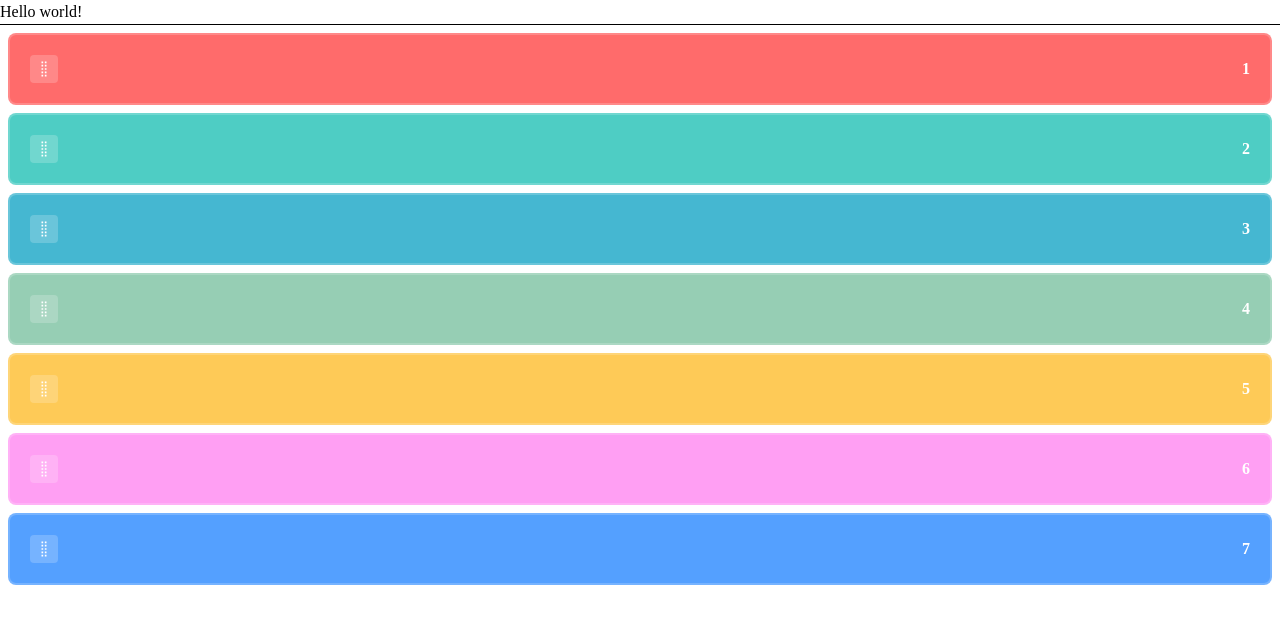
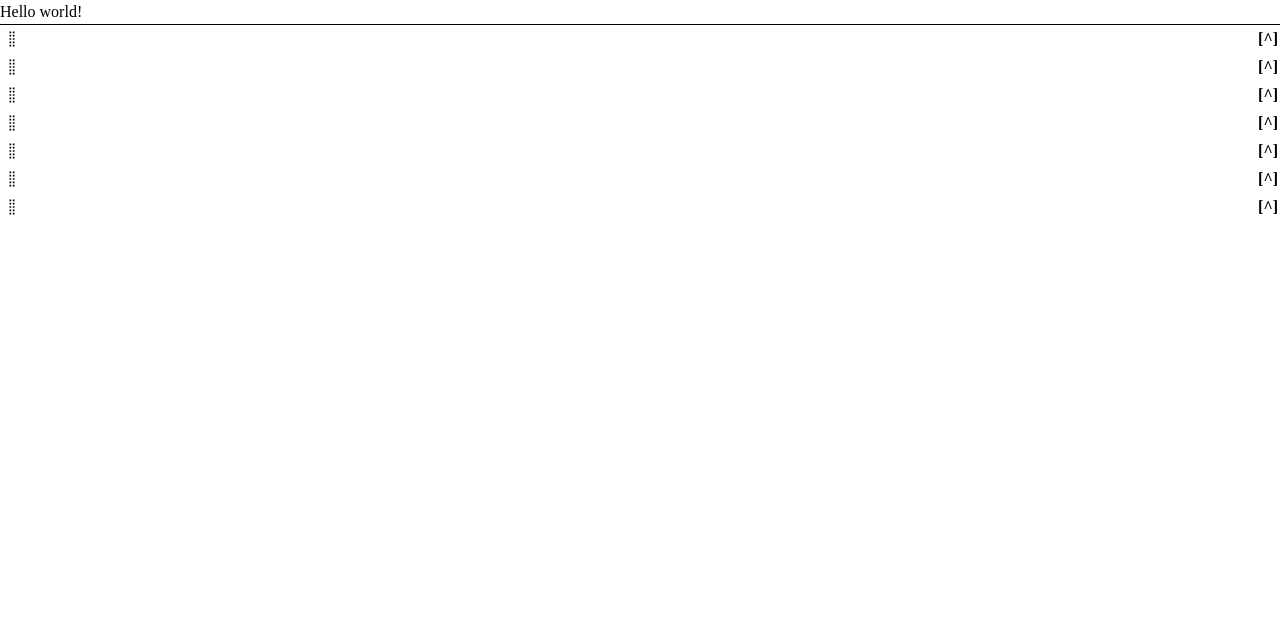
Before and after one commit to chanwit-y/synapse, a React (Vite) app in the folder package/web/: page / in a window 1280 px wide. Shown: the top 624 px of the page. Built offline with nearby package versions, Linux system fonts and the light colour scheme.

Commit message:
Refactor Block component: rename to BlockEditor, update App component to use BlockEditor, and remove old Block implementation

```diff
--- a/package/web/src/App.tsx
+++ b/package/web/src/App.tsx
@@ -1,4 +1,4 @@
-import Block from "./components/Editor/block"
+import BlockEditor from "./components/Editor/BlockEditor"
 import { DemoDnd } from "./components/Editor/demo-dnd"
 
 function App() {
@@ -10,7 +10,7 @@ function App() {
       </h1>
       <hr />
       {/* <DemoDnd /> */}
-      <Block id="1" />
+      <BlockEditor id="1" />
     </>
   )
 }
--- a/package/web/src/components/Editor/block.tsx
+++ b/package/web/src/components/Editor/BlockEditor.tsx
@@ -7,7 +7,7 @@ import BlockItem from "./BlockItem";
 type BlockProps = {
 	id: string;
 }
-const Block = forwardRef<ElementRef<"div">, BlockProps>(({ id }) => {
+const BlockEditor = forwardRef<ElementRef<"div">, BlockProps>(({ id }) => {
 
 	const [items, setItems] = useState([
 		{ id: '1', content: '1', color: '#ff6b6b' },
@@ -43,7 +43,13 @@ const Block = forwardRef<ElementRef<"div">, BlockProps>(({ id }) => {
 			strategy={verticalListSortingStrategy}
 		>
 			{items.map((item) => (
-				<BlockItem key={item.id} id={item.id} color={item.color}>
+				<BlockItem
+					key={item.id}
+					id={item.id}
+					color={item.color}
+					onEditMode={(id) => {
+console.log(id)
+					}}>
 					{item.content}
 				</BlockItem>
 			))}
@@ -51,6 +57,6 @@ const Block = forwardRef<ElementRef<"div">, BlockProps>(({ id }) => {
 	</DndContext>)
 })
 
-Block.displayName = "Block";
+BlockEditor.displayName = "Block";
 
-export default Block;
+export default BlockEditor;
--- a/package/web/src/components/Editor/BlockItem.tsx
+++ b/package/web/src/components/Editor/BlockItem.tsx
@@ -1,4 +1,4 @@
-import { forwardRef, type ElementRef, type ReactNode } from "react";
+import { forwardRef, useCallback, useRef, useState, type ElementRef, type ReactNode } from "react";
 import { useSortable } from "@dnd-kit/sortable";
 import { CSS } from '@dnd-kit/utilities';
 
@@ -7,6 +7,7 @@ type BlockItemProps = {
 	id: string;
 	children: ReactNode;
 	color: string;
+	onEditMode: (id: string) => void;
 }
 
 const MoveIcon = () => (
@@ -17,42 +18,56 @@ const MoveIcon = () => (
 		fill="currentColor"
 		style={{ cursor: 'grab' }}
 	>
-		<path d="M9 3h2v2H9V3zm4 0h2v2h-2V3zM9 7h2v2H9V7zm4 0h2v2h-2V7zm-4 4h2v2H9v-2zm4 0h2v2h-2v-2zm-4 4h2v2H9v-2zm4 0h2v2h-2v-2zm-4 4h2v2H9v-2zm4 0h2v2h-2v-2z"/>
+		<path d="M9 3h2v2H9V3zm4 0h2v2h-2V3zM9 7h2v2H9V7zm4 0h2v2h-2V7zm-4 4h2v2H9v-2zm4 0h2v2h-2v-2zm-4 4h2v2H9v-2zm4 0h2v2h-2v-2zm-4 4h2v2H9v-2zm4 0h2v2h-2v-2z" />
 	</svg>
 );
 
 const BlockItem = forwardRef<ElementRef<"div">, BlockItemProps>(
-	({ id, children, color }) => {
+	({
+		id,
+		children,
+		color,
+		onEditMode,
+	}) => {
 		const { attributes, listeners, setNodeRef, transform, transition, isDragging } = useSortable({ id })
+
+		const inputRef = useRef<HTMLInputElement>(null)
+
+		const [isEditing, setIsEditing] = useState(false)
+
+		const handleClickEditor = useCallback(() => {
+			setIsEditing(true)
+			inputRef.current?.focus()
+			onEditMode(id)
+		}, [id])
 
 		const style = {
 			transform: CSS.Transform.toString(transform),
 			transition,
 			opacity: isDragging ? 0.5 : 1,
-			backgroundColor: color,
-			padding: '20px',
-			margin: '8px',
-			borderRadius: '8px',
+			borderRadius: '4px',
 			userSelect: 'none' as const,
-			color: 'white',
 			fontWeight: 'bold',
 			display: 'flex',
 			alignItems: 'center',
 			justifyContent: 'space-between',
-			minHeight: '60px',
 			border: '2px solid rgba(255,255,255,0.2)',
 		};
 
 		const handleStyle = {
 			display: 'flex',
 			alignItems: 'center',
-			padding: '4px',
 			borderRadius: '4px',
 			backgroundColor: 'rgba(255,255,255,0.2)',
 			transition: 'background-color 0.2s',
 		};
 
-		return (<div ref={setNodeRef} style={style} {...attributes}>
+		return (<div
+			ref={setNodeRef}
+			style={style}
+			className='gap-1 p-2 mx-2'
+			onClick={handleClickEditor}
+			{...attributes}>
 			<div
 				style={handleStyle}
 				{...listeners}
@@ -65,7 +80,15 @@ const BlockItem = forwardRef<ElementRef<"div">, BlockItemProps>(
 			>
 				<MoveIcon />
 			</div>
-			{children}
+			<div className="flex gap-1 flex-1 items-center">
+				<div>[^]</div>
+				{isEditing && <input
+					type="text"
+					ref={inputRef}
+					className="bg-transparent focus-visible:border-none focus-visible:outline-none"
+				/>}
+				{/* {children} */}
+			</div>
 		</div>)
 	})
 
```
Also changed, not shown: package/web/src/components/Editor/Command.tsx (added).
